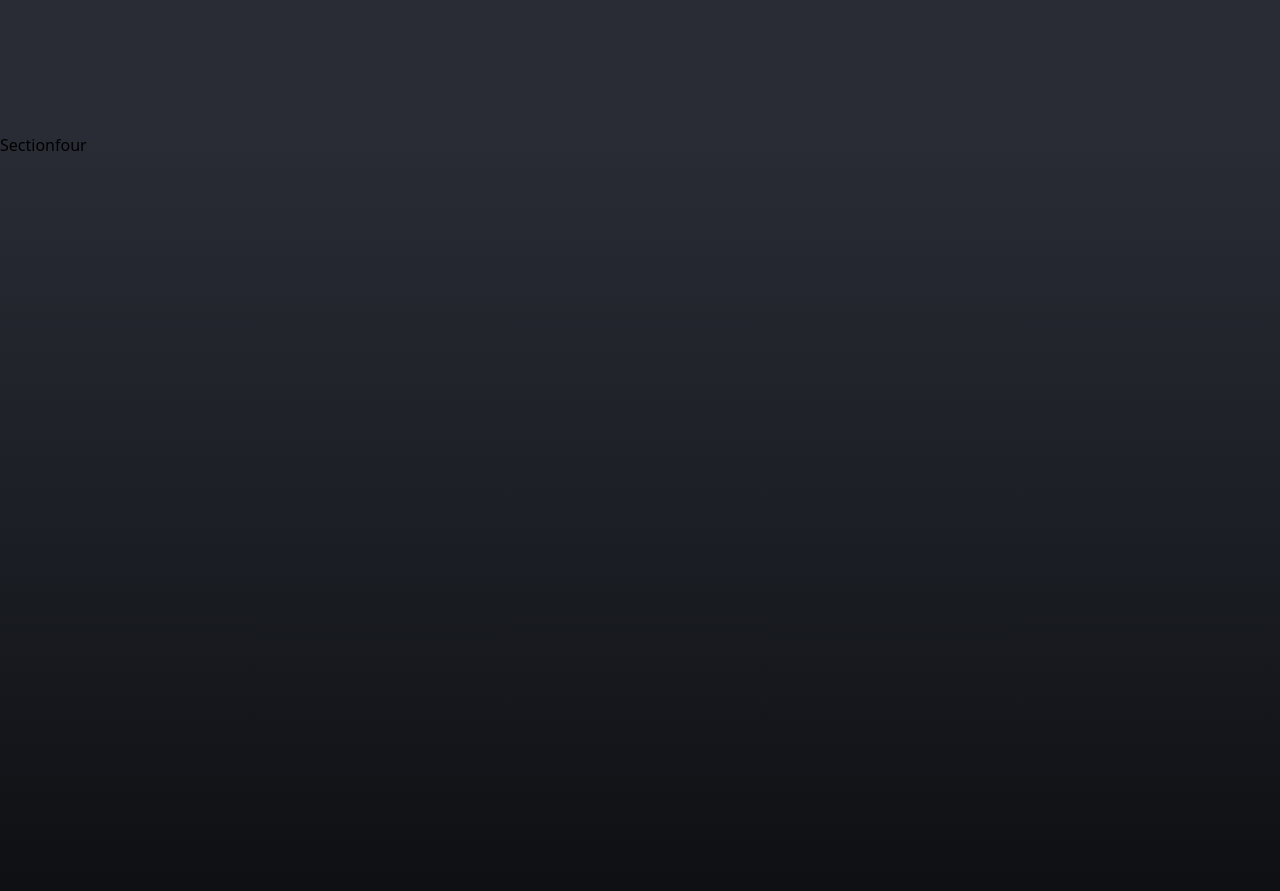
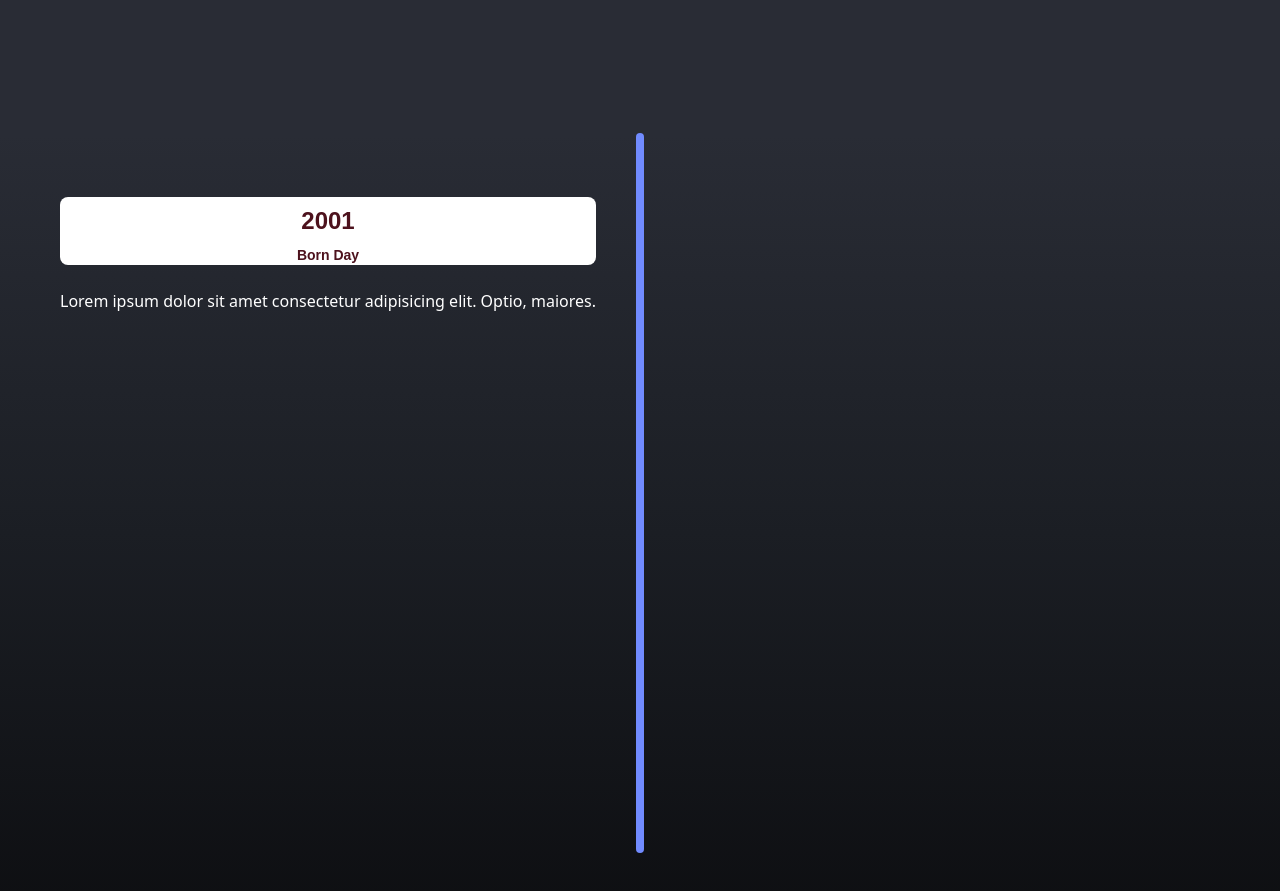
Before and after one commit to DevNanad/MODERN-PORTFOLIO, a React (Create React App) app: page / in a window 1280 px wide. Shown: the part 2360-3251 px from the top of the page. Built offline with nearby package versions, Linux system fonts and the light colour scheme.

Commit message:
Start SectionFour

```diff
--- a/src/components/SectionFour.js
+++ b/src/components/SectionFour.js
@@ -2,8 +2,29 @@ import React from 'react'
 
 function SectionFour() {
   return (
-    <div className='h-[100vh] bg-gradient-to-b from-transparent via-[#1b1e24] to-[#0d0e11]' id="secFour">
-        <h1>Sectionfour</h1>
+    <div className='h-[100vh] text-white bg-gradient-to-b from-transparent via-[#1b1e24] to-[#0d0e11] md:flex' id="secFour">
+
+        {/* Left timeline */}
+        <div className="left-timeline px-10 md:flex flex-col flex-[40%] items-end text-right">
+          <div className="first-content md:pt-16">
+            <div className="year-title rounded-lg text-center font-bold poppins md:mb-6 bg-white text-[#4d121d]">
+              <h2 className='text-2xl p-2'>2001</h2>
+              <h5 className='text-sm'>Born Day</h5>
+            </div>
+            <p>Lorem ipsum dolor sit amet consectetur adipisicing elit. Optio, maiores.</p>
+          </div>
+
+        </div>
+
+        {/* Bar timeline */}
+        <div className="bar-line w-2 h-[90vh] rounded-xl bg-[#718BFF]"></div>
+
+        {/* Right timeline */}
+        <div className="right-timeline flex-[40%]">
+
+        </div>
+
+
     </div>
   )
 }
```
